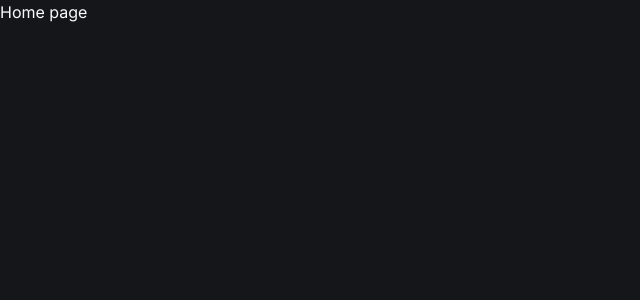
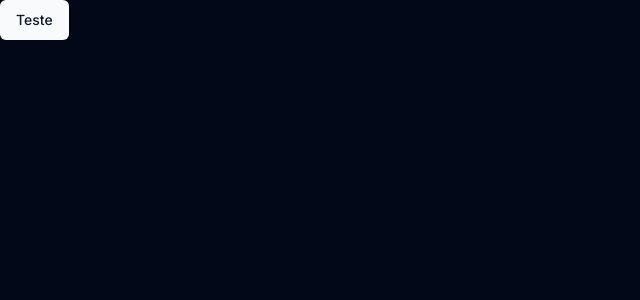
Before and after one commit to thiagoifrn/agendamento-barbearia, a Next.js app: page / in a window 1280 px wide. Shown: the top 300 px of the page, without its empty margins (0-640 px from the left). Built offline with nearby package versions, Linux system fonts and the light colour scheme.

Commit message:
chore: add shadcn setup

```diff
--- /dev/null
+++ b/app/_components/ui/button.tsx
@@ -0,0 +1,56 @@
+import * as React from "react"
+import { Slot } from "@radix-ui/react-slot"
+import { cva, type VariantProps } from "class-variance-authority"
+
+import { cn } from "@/app/_lib/utils"
+
+const buttonVariants = cva(
+  "inline-flex items-center justify-center whitespace-nowrap rounded-md text-sm font-medium ring-offset-background transition-colors focus-visible:outline-none focus-visible:ring-2 focus-visible:ring-ring focus-visible:ring-offset-2 disabled:pointer-events-none disabled:opacity-50",
+  {
+    variants: {
+      variant: {
+        default: "bg-primary text-primary-foreground hover:bg-primary/90",
+        destructive:
+          "bg-destructive text-destructive-foreground hover:bg-destructive/90",
+        outline:
+          "border border-input bg-background hover:bg-accent hover:text-accent-foreground",
+        secondary:
+          "bg-secondary text-secondary-foreground hover:bg-secondary/80",
+        ghost: "hover:bg-accent hover:text-accent-foreground",
+        link: "text-primary underline-offset-4 hover:underline",
+      },
+      size: {
+        default: "h-10 px-4 py-2",
+        sm: "h-9 rounded-md px-3",
+        lg: "h-11 rounded-md px-8",
+        icon: "h-10 w-10",
+      },
+    },
+    defaultVariants: {
+      variant: "default",
+      size: "default",
+    },
+  }
+)
+
+export interface ButtonProps
+  extends React.ButtonHTMLAttributes<HTMLButtonElement>,
+    VariantProps<typeof buttonVariants> {
+  asChild?: boolean
+}
+
+const Button = React.forwardRef<HTMLButtonElement, ButtonProps>(
+  ({ className, variant, size, asChild = false, ...props }, ref) => {
+    const Comp = asChild ? Slot : "button"
+    return (
+      <Comp
+        className={cn(buttonVariants({ variant, size, className }))}
+        ref={ref}
+        {...props}
+      />
+    )
+  }
+)
+Button.displayName = "Button"
+
+export { Button, buttonVariants }
--- /dev/null
+++ b/app/_lib/utils.ts
@@ -0,0 +1,6 @@
+import { type ClassValue, clsx } from "clsx"
+import { twMerge } from "tailwind-merge"
+
+export function cn(...inputs: ClassValue[]) {
+  return twMerge(clsx(inputs))
+}
--- a/app/globals.css
+++ b/app/globals.css
@@ -3,47 +3,67 @@
 @tailwind utilities;
 
 @layer base {
+  :root {
+    --background: 0 0% 100%;
+    --foreground: 222.2 84% 4.9%;
+    --card: 0 0% 100%;
+    --card-foreground: 222.2 84% 4.9%;
+    --popover: 0 0% 100%;
+    --popover-foreground: 222.2 84% 4.9%;
+    --primary: 222.2 47.4% 11.2%;
+    --primary-foreground: 210 40% 98%;
+    --secondary: 210 40% 96.1%;
+    --secondary-foreground: 222.2 47.4% 11.2%;
+    --muted: 210 40% 96.1%;
+    --muted-foreground: 215.4 16.3% 46.9%;
+    --accent: 210 40% 96.1%;
+    --accent-foreground: 222.2 47.4% 11.2%;
+    --destructive: 0 84.2% 60.2%;
+    --destructive-foreground: 210 40% 98%;
+    --border: 214.3 31.8% 91.4%;
+    --input: 214.3 31.8% 91.4%;
+    --ring: 222.2 84% 4.9%;
+    --radius: 0.5rem;
+    --chart-1: 12 76% 61%;
+    --chart-2: 173 58% 39%;
+    --chart-3: 197 37% 24%;
+    --chart-4: 43 74% 66%;
+    --chart-5: 27 87% 67%;
+  }
+
   .dark {
-    --background: 225 9% 9%;
+    --background: 222.2 84% 4.9%;
     --foreground: 210 40% 98%;
-
-    --card: 228 9% 11%;
+    --card: 222.2 84% 4.9%;
     --card-foreground: 210 40% 98%;
-
-    --popover: 228 9% 11%;
+    --popover: 222.2 84% 4.9%;
     --popover-foreground: 210 40% 98%;
-
-    --primary: 252 100% 69%;
-    --primary-foreground: 0 0% 100%;
-
-    --secondary: 228 6% 16%;
+    --primary: 210 40% 98%;
+    --primary-foreground: 222.2 47.4% 11.2%;
+    --secondary: 217.2 32.6% 17.5%;
     --secondary-foreground: 210 40% 98%;
-
-    --muted: 228 6% 16%;
+    --muted: 217.2 32.6% 17.5%;
     --muted-foreground: 215 20.2% 65.1%;
-
-    --accent: 228 6% 16%;
+    --accent: 217.2 32.6% 17.5%;
     --accent-foreground: 210 40% 98%;
-
-    --destructive: 0 84% 60%;
+    --destructive: 0 62.8% 30.6%;
     --destructive-foreground: 210 40% 98%;
-
-    --border: 228 6% 16%;
-    --input: 228 6% 16%;
+    --border: 217.2 32.6% 17.5%;
+    --input: 217.2 32.6% 17.5%;
     --ring: 212.7 26.8% 83.9%;
-
-    --radius: 0.5rem;
+    --chart-1: 220 70% 50%;
+    --chart-2: 160 60% 45%;
+    --chart-3: 30 80% 55%;
+    --chart-4: 280 65% 60%;
+    --chart-5: 340 75% 55%;
   }
 }
 
 @layer base {
   * {
-    @apply border-border antialiased;
-  }
-  html {
-    @apply h-full;
+    @apply border-border;
   }
   body {
-    @apply h-full bg-background text-foreground;
+    @apply bg-background text-foreground;
   }
 }
--- a/app/page.tsx
+++ b/app/page.tsx
@@ -1,3 +1,5 @@
+import { Button } from "./_components/ui/button"
+
 export default function Home() {
-  return <h1>Home page</h1>;
+  return <Button>Teste</Button>
 }
```
Also changed, not shown: tailwind.config.ts (+8 -8 lines), .eslintrc.json, .prettierrc.json (added), components.json (added), 1 other file (tests, documents, lock files or other folders).
